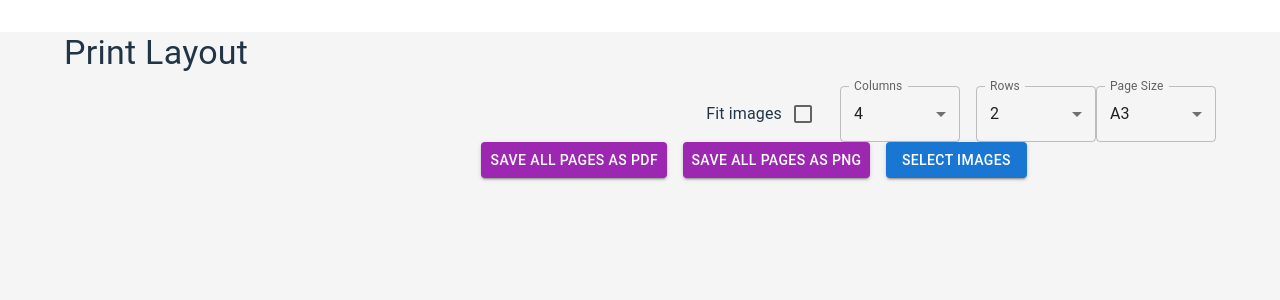
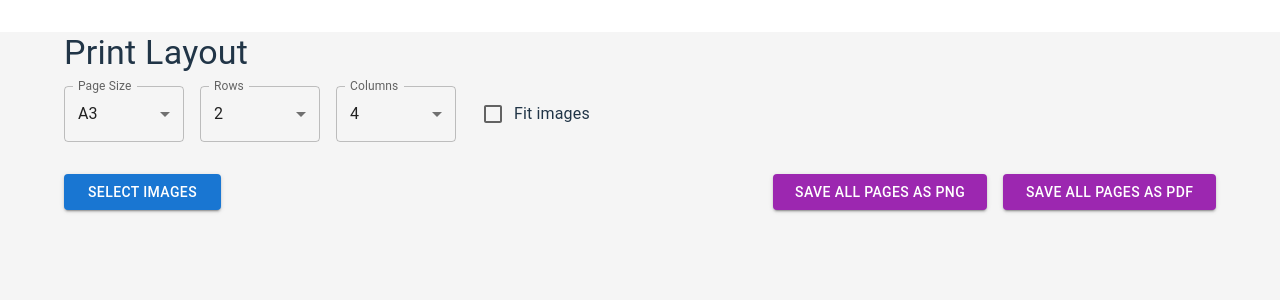
Before and after one commit to zivglik/Image2A3, a React (Vite) app: page / in a window 1280 px wide. Shown: the top 300 px of the page. Built offline with nearby package versions, Linux system fonts and the light colour scheme.

Commit message:
fix layout

```diff
--- a/src/App.tsx
+++ b/src/App.tsx
@@ -164,13 +164,14 @@ function App() {
             label="Fit images"
             sx={{ minWidth: { xs: '100%', sm: 'auto' } }}
           />
+        </Stack>
 
         <Stack
           direction={{ xs: 'column', sm: 'row' }}
           spacing={2}
           sx={{
-              width: { xs: '100%', sm: 'auto' },
-              minWidth: { sm: '200px' }
+            mb: 4,
+            alignItems: { xs: 'stretch', sm: 'flex-start' }
           }}
         >
           <input
@@ -181,11 +182,17 @@ function App() {
             style={{ display: 'none' }}
             id="image-upload"
           />
-            <label htmlFor="image-upload" style={{ display: 'block', textAlign: 'left', width: '100%' }}>
+          <label htmlFor="image-upload" style={{   margin: '0px', display: 'block', textAlign: 'left', width: '100%' }}>
             <Button
               variant="contained"
               component="span"
               fullWidth={isMobile}
+              sx={{
+                whiteSpace: 'nowrap',
+                minWidth: { sm: '120px' },
+                px: { sm: 3 },
+
+              }}
             >
               Select Images
             </Button>
@@ -219,7 +226,6 @@ function App() {
             Save All Pages as PDF
           </Button>
         </Stack>
-        </Stack>
 
         {Array.from({ length: numberOfCanvases }, (_, i) => {
           const startIndex = i * (cols * rows);
--- a/src/index.css
+++ b/src/index.css
@@ -2,7 +2,7 @@
   font-family: system-ui, -apple-system, BlinkMacSystemFont, 'Segoe UI', Roboto, Oxygen, Ubuntu, Cantarell, sans-serif;
   line-height: 1.5;
   font-weight: 400;
-  direction: rtl;
+
 
   color-scheme: light dark;
   color: rgba(255, 255, 255, 0.87);
```
Lines whose indentation alone changed are shown as unchanged.
